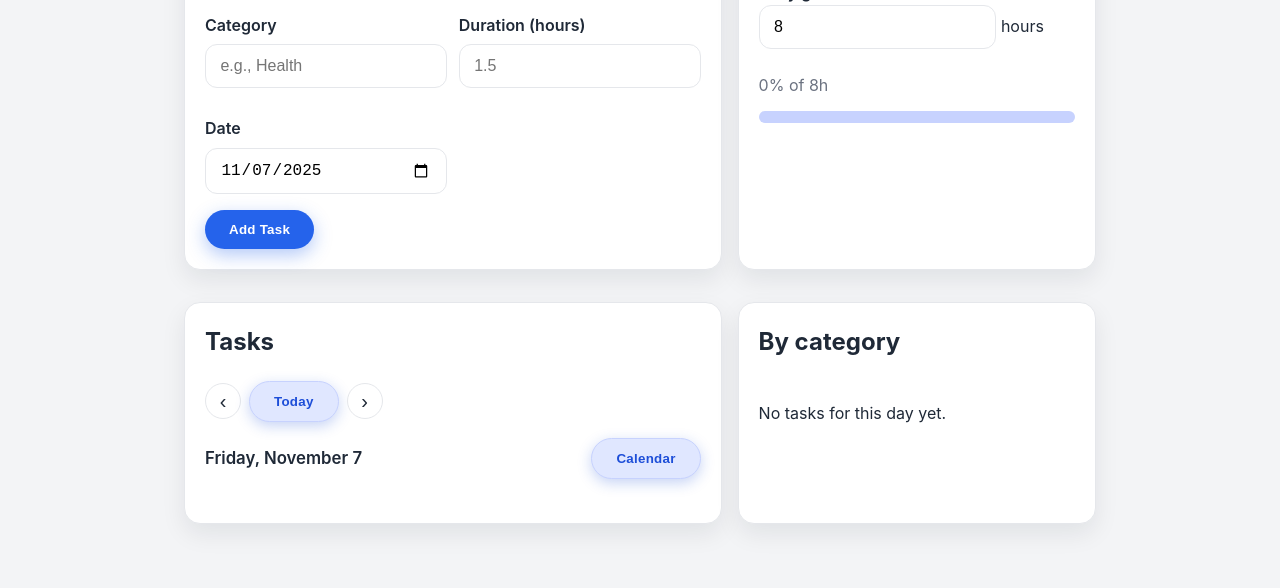
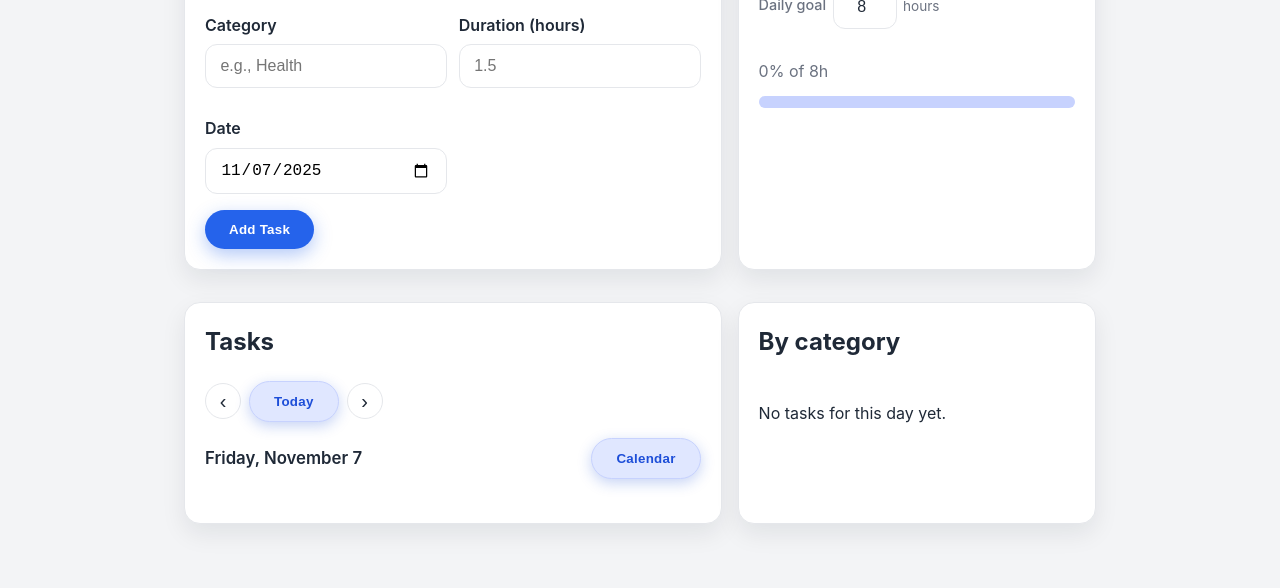
Before and after one commit to henossami26-cmyk/smartschedule, a plain HTML site: page index.html in a window 1280 px wide. Shown: the part 410-998 px from the top of the page. Drawn offline with Linux system fonts and the light colour scheme.

Commit message:
Update style.css

```diff
--- a/style.css
+++ b/style.css
@@ -351,6 +351,41 @@ input[type="date"]:focus {
   color: var(--muted);
 }
 
+.goal-row {
+  display: inline-flex;
+  align-items: center;
+  gap: 0.4rem;
+  margin-top: 0.35rem;
+  margin-bottom: 0.35rem;
+  font-size: 0.9rem;
+  color: var(--muted);
+}
+
+.goal-label {
+  font-weight: 500;
+}
+
+.goal-input {
+  width: 4rem;
+  padding: 0.3rem 0.5rem;
+  border-radius: 0.5rem;
+  border: 1px solid var(--border);
+  font-size: 0.9rem;
+  text-align: right;
+  background: var(--card);
+  color: var(--text);
+}
+
+.goal-input:focus {
+  outline: none;
+  border-color: var(--primary);
+  box-shadow: 0 0 0 2px var(--focus-ring);
+}
+
+.goal-suffix {
+  font-size: 0.85rem;
+  color: var(--muted);
+}
 .day-progress {
   margin-top: 1.5rem;
   display: flex;
@@ -383,7 +418,6 @@ input[type="date"]:focus {
   border-radius: inherit;
   transition: width 0.3s ease;
 }
-
 /* Categories */
 
 .category-summary {
```
